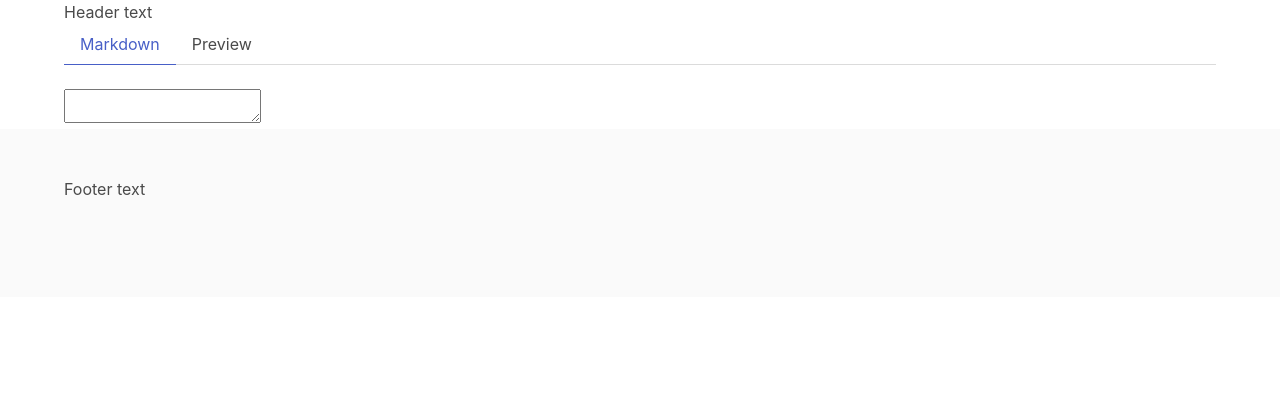
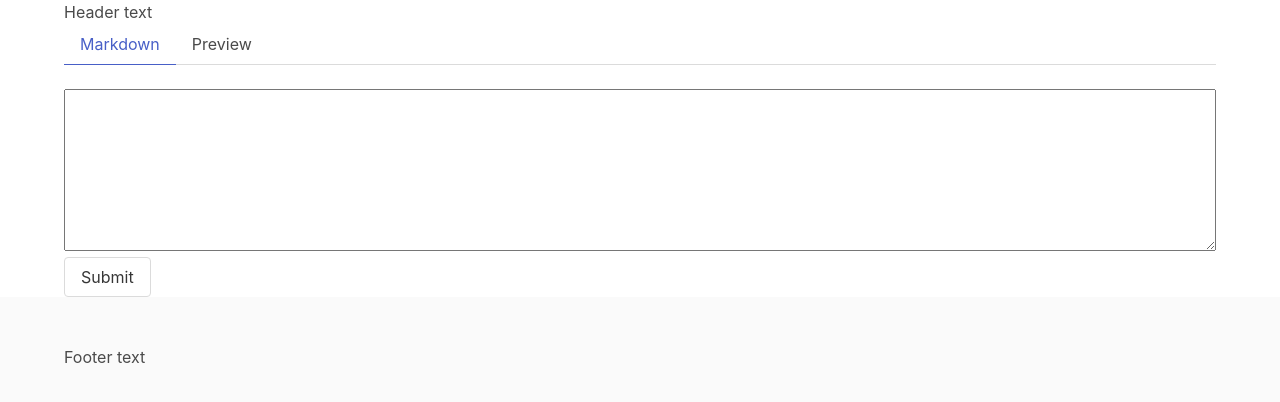
Before and after one commit to kirillsulim/su0.io, a React app: page / in a window 1280 px wide. Built offline with nearby package versions, Linux system fonts and the light colour scheme.

Commit message:
Edit works

```diff
--- a/src/js/components/blog/post-edit.js
+++ b/src/js/components/blog/post-edit.js
@@ -9,7 +9,15 @@ export default class PostEditForm extends React.Component {
     constructor(props) {
         super(props);
 
-        this.state = {};
+        this.state = {
+            text: ''
+        };
+
+        this.handleChange = this.handleChange.bind(this);
+    }
+
+    handleChange(event) {
+        this.setState({text: event.target.value});
     }
 
     render() {
@@ -21,7 +29,7 @@ export default class PostEditForm extends React.Component {
                 </TabList>
             </div>
             <TabPanel>
-                <BlockDocumentEdit />
+                <BlockDocumentEdit value={this.state.text} onChange={this.handleChange}/>
             </TabPanel>
             <TabPanel>
                 <BlockDocumentView />
--- a/src/js/components/common/block-document-edit.js
+++ b/src/js/components/common/block-document-edit.js
@@ -3,8 +3,16 @@ import React from "react";
 
 export default class BlockDocumentEdit extends React.Component {
     render() {
-        return <div>
-            <textarea />
-        </div>;
+        return <form className="block-document-edit" onSubmit={this.props.onSubmit}>
+            <div>
+                <textarea
+                    className="block-document-edit__textarea"
+                    rows="10"
+                    value={this.props.value}
+                    onChange={this.props.onChange}
+                />
+            </div>
+            <button className="button">Submit</button>
+        </form>;
     }
 }
--- a/src/style/main.scss
+++ b/src/style/main.scss
@@ -2,3 +2,8 @@
 
 // Import only what you need from Bulma
 @import "~bulma/bulma.sass";
+
+.block-document-edit__textarea {
+    width: 100%;
+    resize: vertical;
+}
```
Also changed, not shown: src/js/components/common/tabs.js (deleted, +0 -17 lines).
